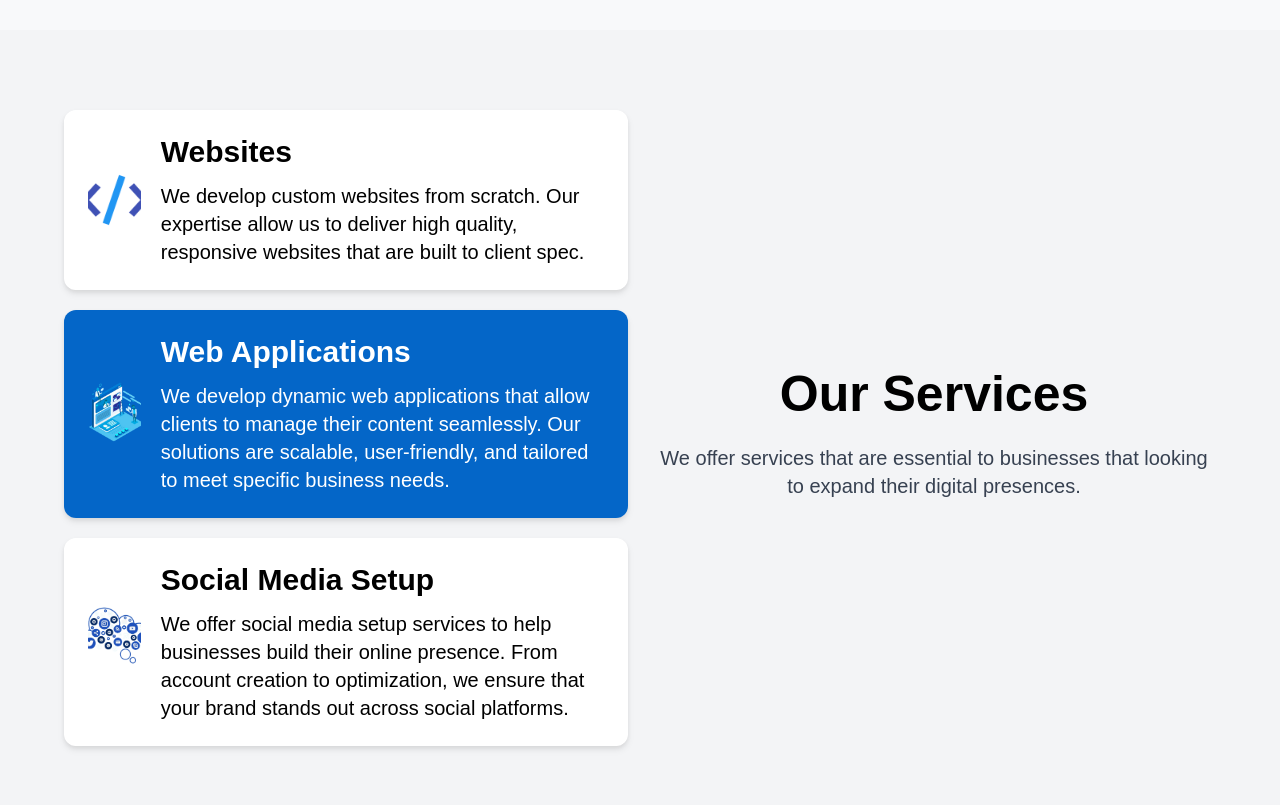
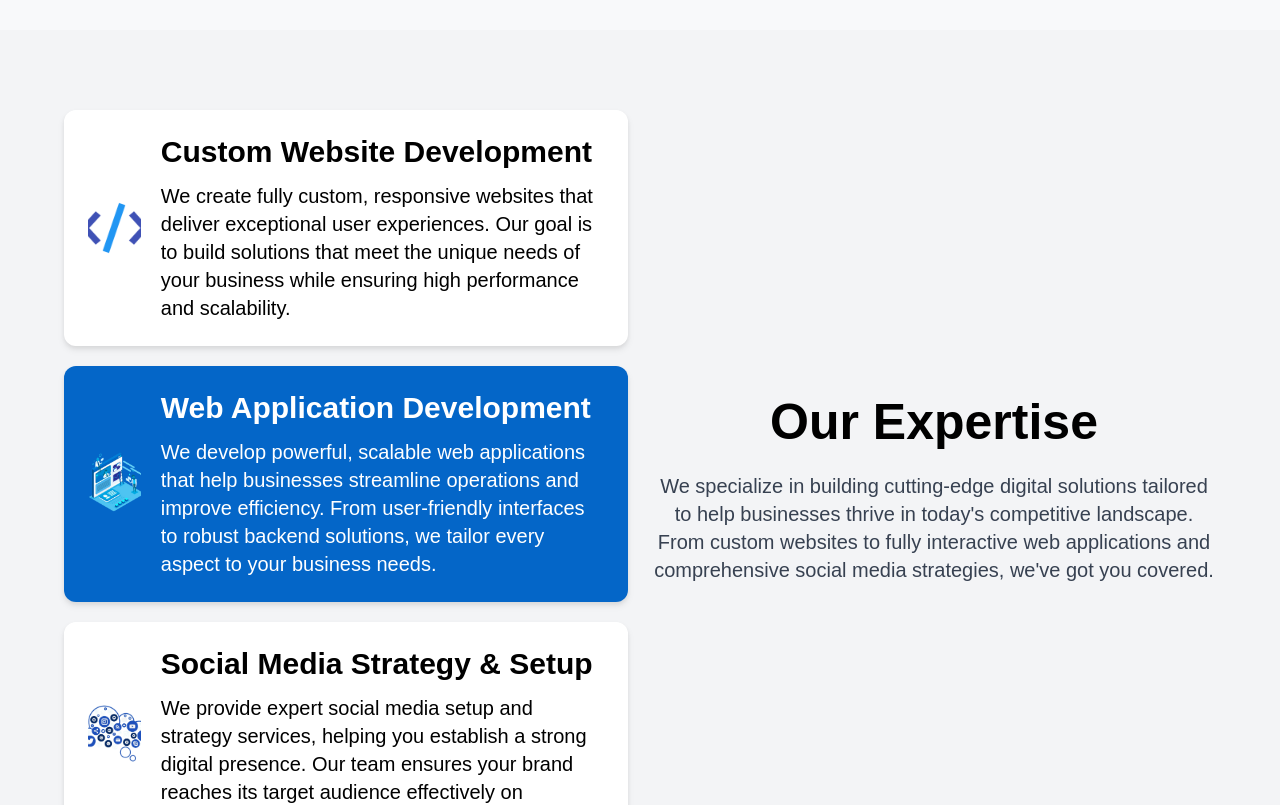
Before and after one commit to rorisangputu/lerumoweb, a React (Vite) app: page / in a window 1280 px wide. Shown: the part 1700-2505 px from the top of the page. Built offline with nearby package versions, Linux system fonts and the light colour scheme.

Commit message:
changing text

```diff
--- a/src/Components/Hero/Services.jsx
+++ b/src/Components/Hero/Services.jsx
@@ -1,11 +1,11 @@
 import code from '../../assets/code.png';
-import SocialMedia from '../../assets/SocialMedia.png'
-import WebAppImage from '../../assets/WebAppImage.png'
+import SocialMedia from '../../assets/SocialMedia.png';
+import WebAppImage from '../../assets/WebAppImage.png';
 
 const Services = () => {
     return (
         <div className='py-20 bg-gray-100'>
-            <div className='w-[90%] mx-auto '>
+            <div className='w-[90%] mx-auto'>
                 <div className='flex flex-col-reverse items-center lg:flex-row gap-6'>
                     {/* Services */}
                     <div className="lg:w-1/2 flex flex-col gap-5">
@@ -15,25 +15,26 @@ const Services = () => {
                                 <img src={code} alt="" className='object-cover w-full h-full' />
                             </div>
                             <div className='flex flex-col gap-3'>
-                                <h1 className='text-2xl lg:text-3xl font-semibold'>Websites</h1>
+                                <h1 className='text-2xl lg:text-3xl font-semibold'>Custom Website Development</h1>
                                 <p className='text-lg lg:text-xl max-w-2xl font-light'>
-                                    We develop custom websites from scratch. Our expertise
-                                    allow us to deliver high quality, responsive websites
-                                    that are built to client spec.
+                                    We create fully custom, responsive websites that deliver exceptional
+                                    user experiences. Our goal is to build solutions that meet the unique
+                                    needs of your business while ensuring high performance and scalability.
                                 </p>
                             </div>
                         </div>
+
                         <div className='bg-blue text-white flex items-center p-6 gap-5
                                 rounded-xl drop-shadow-md hover:drop-shadow-xl hover:scale-105 duration-200'>
                             <div className='w-1/3 h-10 lg:h-20 lg:w-20'>
                                 <img src={WebAppImage} alt="" className='object-cover w-full h-full' />
                             </div>
                             <div className='flex flex-col gap-3'>
-                                <h1 className='text-2xl lg:text-3xl font-semibold'>Web Applications</h1>
+                                <h1 className='text-2xl lg:text-3xl font-semibold'>Web Application Development</h1>
                                 <p className='text-lg lg:text-xl max-w-2xl font-light'>
-                                    We develop dynamic web applications that allow clients to manage their
-                                    content seamlessly. Our solutions are scalable, user-friendly, and
-                                    tailored to meet specific business needs.
+                                    We develop powerful, scalable web applications that help businesses streamline
+                                    operations and improve efficiency. From user-friendly interfaces to robust
+                                    backend solutions, we tailor every aspect to your business needs.
                                 </p>
                             </div>
                         </div>
@@ -44,28 +45,29 @@ const Services = () => {
                                 <img src={SocialMedia} alt="" className='object-cover w-full h-[80%]' />
                             </div>
                             <div className='flex flex-col gap-3'>
-                                <h1 className='text-2xl lg:text-3xl font-semibold'>Social Media Setup</h1>
-                                <p className='text-lg lg:text-xl max-w-2xl font-ligh'>
-                                    We offer social media setup services to help businesses build their online presence.
-                                    From account creation to optimization, we ensure that your brand stands out across
-                                    social platforms.
+                                <h1 className='text-2xl lg:text-3xl font-semibold'>Social Media Strategy & Setup</h1>
+                                <p className='text-lg lg:text-xl max-w-2xl font-light'>
+                                    We provide expert social media setup and strategy services, helping you
+                                    establish a strong digital presence. Our team ensures your brand reaches
+                                    its target audience effectively on platforms like Facebook, Instagram, and LinkedIn.
                                 </p>
                             </div>
                         </div>
+                    </div>
 
-                    </div>
-                    {/* Services Desc */}
+                    {/* Services Description */}
                     <div className="flex flex-col lg:w-1/2 items-center justify-end gap-3">
-                        <h1 className="text-[50px] font-semibold text-left">Our Services</h1>
+                        <h1 className="text-[50px] font-semibold text-left">Our Expertise</h1>
                         <p className="text-xl max-w-xl text-center text-gray-700">
-                            We offer services that are essential to businesses that looking
-                            to expand their digital presences.
+                            We specialize in building cutting-edge digital solutions tailored to help businesses thrive
+                            in today&apos;s competitive landscape. From custom websites to fully interactive web applications
+                            and comprehensive social media strategies, we&apos;ve got you covered.
                         </p>
                     </div>
                 </div>
             </div>
         </div>
-    )
-}
+    );
+};
 
-export default Services
+export default Services;
```
